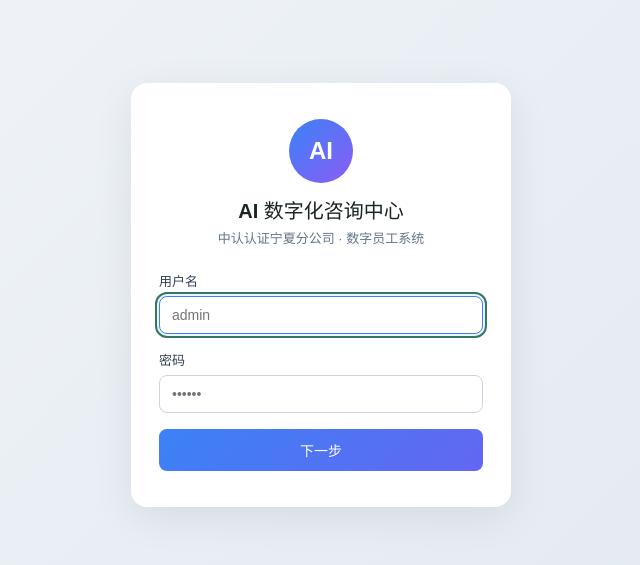
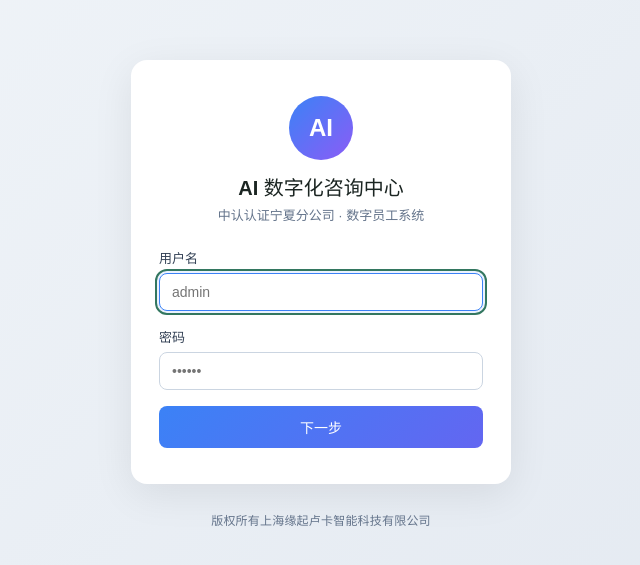
Before and after one commit to ygycliu/0609, a React (Vite) app in the folder apps/web/: page / in a window 1280 px wide. Shown: the part 105-670 px from the top of the page, without its empty margins (319-959 px from the left). Built offline with nearby package versions, Linux system fonts and the light colour scheme; no server answers.

Commit message:
feat(web): add company copyright notice

```diff
--- a/apps/web/src/App.tsx
+++ b/apps/web/src/App.tsx
@@ -132,6 +132,9 @@ export default function App() {
         {page === "results" && (
           <ResultsPage consultations={consultations} employees={employees} />
         )}
+        <footer className="app-copyright" aria-label="版权信息">
+          版权所有上海缘起卢卡智能科技有限公司
+        </footer>
       </main>
     </div>
   );
--- a/apps/web/src/pages/LoginPage.tsx
+++ b/apps/web/src/pages/LoginPage.tsx
@@ -140,6 +140,7 @@ export function LoginPage({ onLogin }: LoginPageProps) {
           </form>
         )}
       </div>
+      <p className="login-copyright">版权所有上海缘起卢卡智能科技有限公司</p>
     </div>
   );
 }
--- a/apps/web/src/styles.css
+++ b/apps/web/src/styles.css
@@ -2223,8 +2223,10 @@ select:focus-visible {
 .login-page {
   min-height: 100vh;
   display: flex;
+  flex-direction: column;
   align-items: center;
   justify-content: center;
+  gap: 8px;
   background: linear-gradient(135deg, #f1f5f9, #e2e8f0);
   padding: 16px;
 }
@@ -2577,3 +2579,30 @@ select:focus-visible {
 .version-item strong { color: #2563eb; font-size: 14px; margin-right: 8px; }
 .version-item span { color: #1f2937; font-size: 14px; }
 .version-item small { display: block; color: #9ca3af; font-size: 12px; margin-top: 4px; }
+
+/* ========= 版权信息 ========= */
+.app-copyright {
+  margin-top: 32px;
+  padding: 16px 0 8px;
+  color: #94a3b8;
+  font-size: 12px;
+  letter-spacing: 0.2px;
+  text-align: center;
+  border-top: 1px solid #e5e7eb;
+  word-break: break-word;
+  line-height: 1.5;
+}
+
+.login-copyright {
+  margin: 20px 0 0;
+  padding: 0 8px;
+  color: #64748b;
+  font-size: 12px;
+  letter-spacing: 0.2px;
+  text-align: center;
+  word-break: break-word;
+  line-height: 1.5;
+  position: relative;
+  z-index: 1;
+  max-width: 380px;
+}
```
